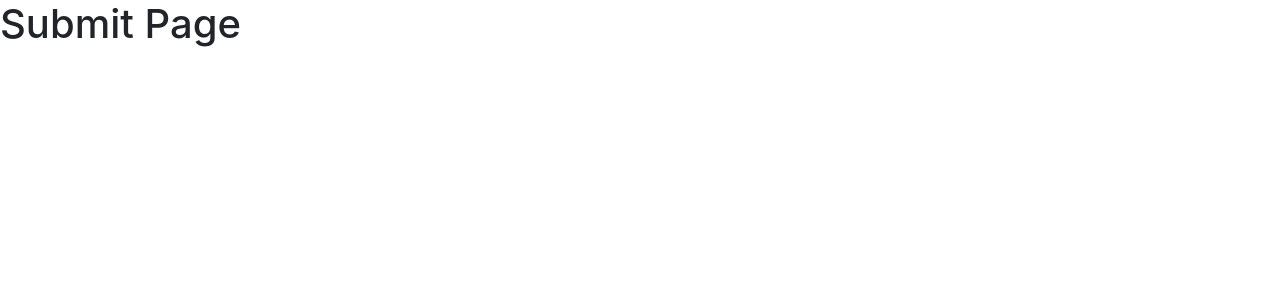
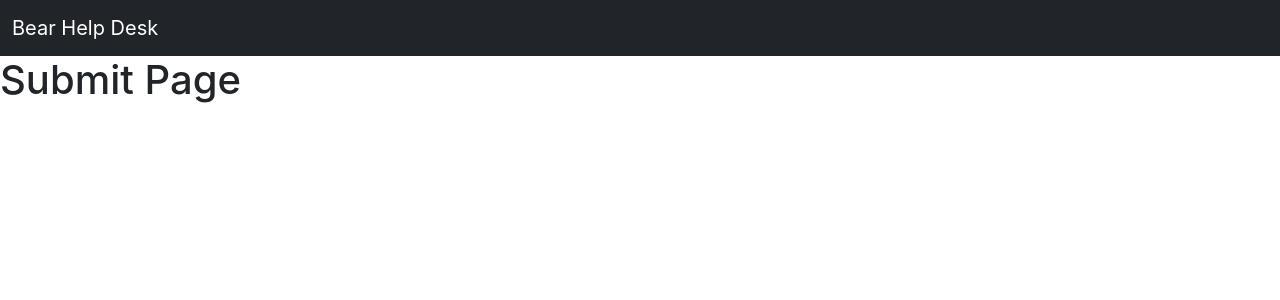
Before and after one commit to rileygrotenhuis/BearHelpDesk, a React (Create React App) app in the folder client/: page /submit in a window 1280 px wide. Shown: the top 300 px of the page. Built offline with nearby package versions, Linux system fonts and the light colour scheme.

Commit message:
Create simple navigation bar for the submit and login pages.

```diff
--- /dev/null
+++ b/client/src/Components/Navbar.js
@@ -0,0 +1,22 @@
+// React Modules
+import React from 'react';
+import {
+    BrowserRouter as Router,
+    Switch,
+    Route,
+    Link
+} from 'react-router-dom';
+
+// Navbar Component
+function Navbar() {
+    return (
+        <nav class="navbar navbar-dark bg-dark">
+            <div class="container-fluid">
+                <Link to="/" className="navbar-brand">Bear Help Desk</Link>
+            </div>
+        </nav>
+    )
+}
+
+// Export
+export default Navbar;
--- a/client/src/Pages/LoginPage.js
+++ b/client/src/Pages/LoginPage.js
@@ -1,10 +1,14 @@
 // React Modules
 import React from 'react';
+
+// Components
+import Navbar from '../Components/Navbar';
 
 // Login Page
 function LoginPage() {
     return (
         <div>
+            <Navbar />
             <h1>Login Page</h1>
         </div>
     );
--- a/client/src/Pages/SubmitPage.js
+++ b/client/src/Pages/SubmitPage.js
@@ -1,10 +1,14 @@
 // React Modules
 import React from 'react';
+
+// Components
+import Navbar from '../Components/Navbar';
 
 // Submit Page
 function SubmitPage() {
     return (
         <div>
+            <Navbar />
             <h1>Submit Page</h1>
         </div>
     );
```
